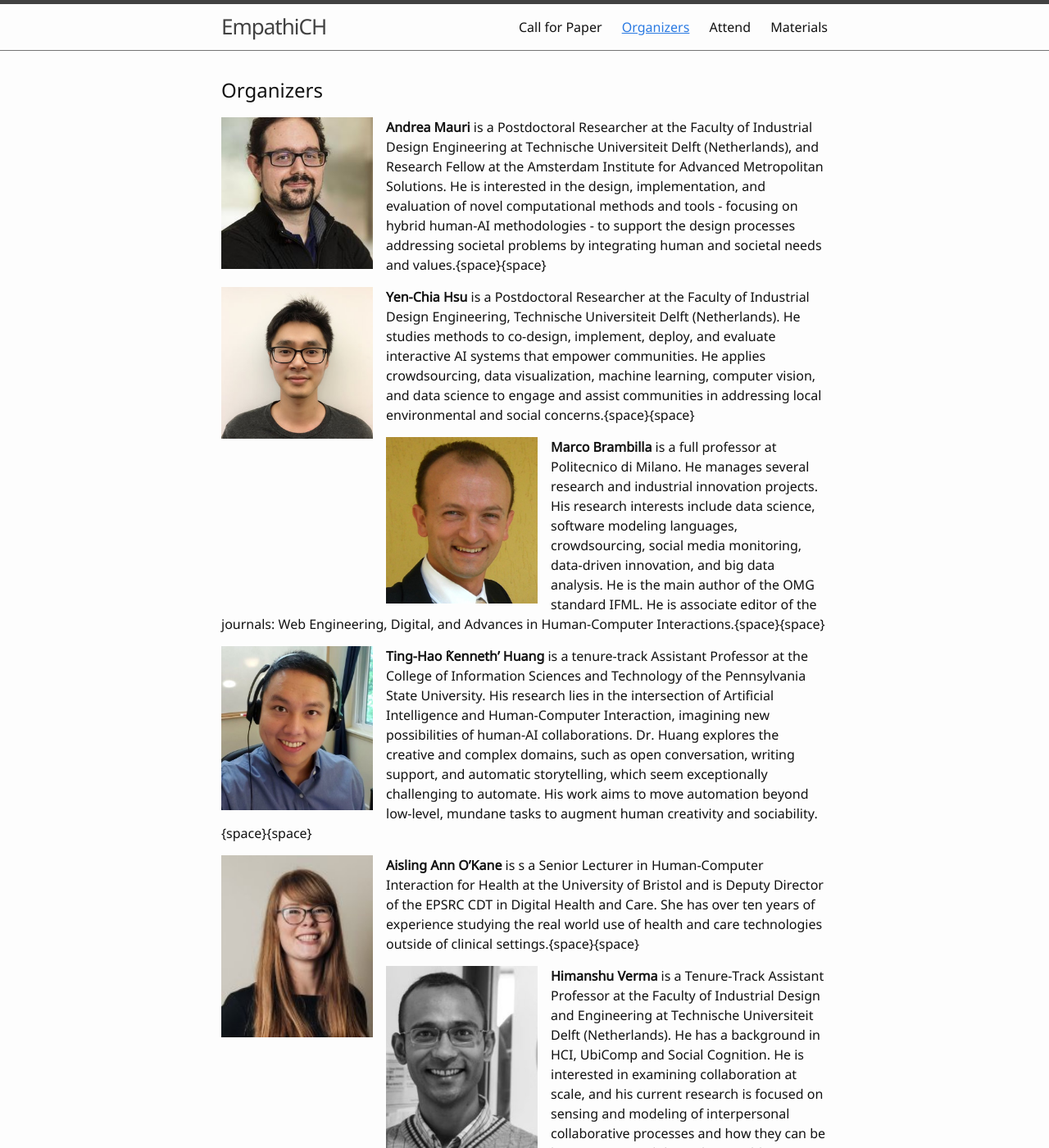
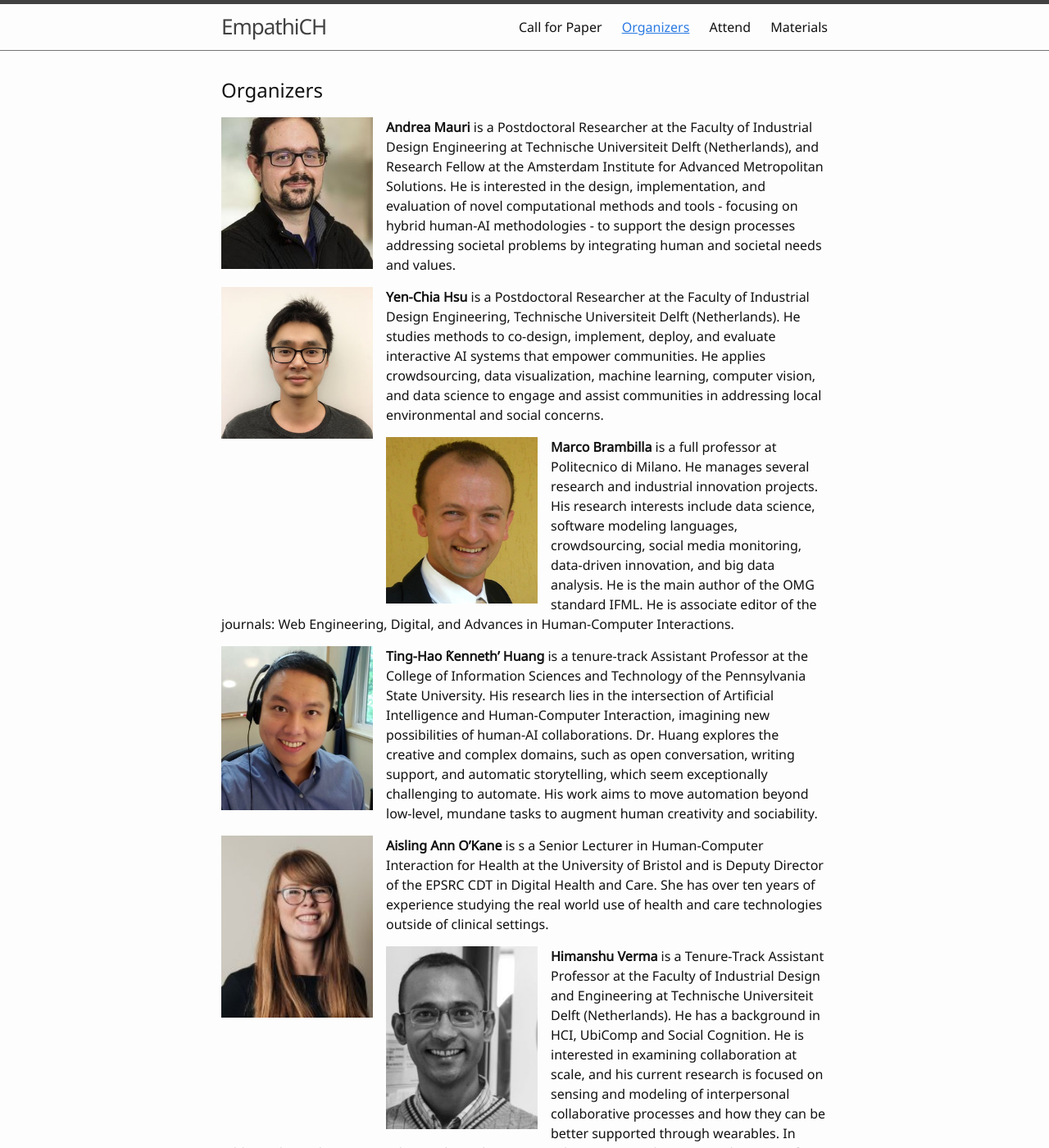
Before and after one commit to empathiCH/empathiCH.github.io, a Jekyll site: the page built from 1-organizers.md, in a window 1280 px wide and 1400 px high. Shown: the whole window at 82% size. Built offline with Jekyll 4.4.1, drawn with Linux system fonts in a browser that asks for light colours; some of the changed text lies outside the part shown.

```diff
--- a/1-organizers.md
+++ b/1-organizers.md
@@ -5,17 +5,17 @@ nav: true
 
 ## Organizers
 
-![image](/images/andrea.jpg){: .img-left} **Andrea Mauri** is a Postdoctoral Researcher at the Faculty of Industrial Design Engineering at Technische Universiteit Delft (Netherlands), and Research Fellow at the Amsterdam Institute for Advanced Metropolitan Solutions. He is interested in the design, implementation, and evaluation of novel computational methods and tools - focusing on hybrid human-AI methodologies - to support the design processes addressing societal problems by integrating human and societal needs and values.{space}{space}
+![image](/images/andrea.jpg){: .img-left} **Andrea Mauri** is a Postdoctoral Researcher at the Faculty of Industrial Design Engineering at Technische Universiteit Delft (Netherlands), and Research Fellow at the Amsterdam Institute for Advanced Metropolitan Solutions. He is interested in the design, implementation, and evaluation of novel computational methods and tools - focusing on hybrid human-AI methodologies - to support the design processes addressing societal problems by integrating human and societal needs and values.
 
-![image](/images/yenchia.jpg){: .img-left} **Yen-Chia Hsu** is a Postdoctoral Researcher at the Faculty of Industrial Design Engineering, Technische Universiteit Delft (Netherlands). He studies methods to co-design, implement, deploy, and evaluate interactive AI systems that empower communities. He applies crowdsourcing, data visualization, machine learning, computer vision, and data science to engage and assist communities in addressing local environmental and social concerns.{space}{space}
+![image](/images/yenchia.jpg){: .img-left} **Yen-Chia Hsu** is a Postdoctoral Researcher at the Faculty of Industrial Design Engineering, Technische Universiteit Delft (Netherlands). He studies methods to co-design, implement, deploy, and evaluate interactive AI systems that empower communities. He applies crowdsourcing, data visualization, machine learning, computer vision, and data science to engage and assist communities in addressing local environmental and social concerns.
 
-![image](/images/marco.jpg){: .img-left} **Marco Brambilla** is a full professor at Politecnico di Milano. He manages several research and industrial innovation projects. His research interests include data science, software modeling languages, crowdsourcing, social media monitoring, data-driven innovation, and big data analysis. He is the main author of the OMG standard IFML. He is associate editor of the journals: Web Engineering, Digital, and Advances in Human-Computer Interactions.{space}{space}
+![image](/images/marco.jpg){: .img-left} **Marco Brambilla** is a full professor at Politecnico di Milano. He manages several research and industrial innovation projects. His research interests include data science, software modeling languages, crowdsourcing, social media monitoring, data-driven innovation, and big data analysis. He is the main author of the OMG standard IFML. He is associate editor of the journals: Web Engineering, Digital, and Advances in Human-Computer Interactions.
 
-![image](/images/tinghao.jpg){: .img-left} **Ting-Hao `Kenneth' Huang** is a tenure-track Assistant Professor at the College of Information Sciences and Technology of the Pennsylvania State University. His research lies in the intersection of Artificial Intelligence and Human-Computer Interaction, imagining new possibilities of human-AI collaborations. Dr. Huang explores the creative and complex domains, such as open conversation, writing support, and automatic storytelling, which seem exceptionally challenging to automate. His work aims to move automation beyond low-level, mundane tasks to augment human creativity and sociability.{space}{space}
+![image](/images/tinghao.jpg){: .img-left} **Ting-Hao `Kenneth' Huang** is a tenure-track Assistant Professor at the College of Information Sciences and Technology of the Pennsylvania State University. His research lies in the intersection of Artificial Intelligence and Human-Computer Interaction, imagining new possibilities of human-AI collaborations. Dr. Huang explores the creative and complex domains, such as open conversation, writing support, and automatic storytelling, which seem exceptionally challenging to automate. His work aims to move automation beyond low-level, mundane tasks to augment human creativity and sociability.
 
-![image](/images/aisling.jpg){: .img-left} **Aisling Ann O'Kane** is s a Senior Lecturer in Human-Computer Interaction for Health at the University of Bristol and is Deputy Director of the EPSRC CDT in Digital Health and Care. She has over ten years of experience studying the real world use of health and care technologies outside of clinical settings.{space}{space}
+![image](/images/aisling.jpg){: .img-left} **Aisling Ann O'Kane** is s a Senior Lecturer in Human-Computer Interaction for Health at the University of Bristol and is Deputy Director of the EPSRC CDT in Digital Health and Care. She has over ten years of experience studying the real world use of health and care technologies outside of clinical settings.
 
-![image](/images/himanshu.jpg){: .img-left} **Himanshu Verma** is a Tenure-Track Assistant Professor at the Faculty of Industrial Design and Engineering at Technische Universiteit Delft (Netherlands). He has a background in HCI, UbiComp and Social Cognition. He is interested in examining collaboration at scale, and his current research is focused on sensing and modeling of interpersonal collaborative processes and how they can be better supported through wearables. In addition, he is also interested in studying the perceptual, cognitive and experiential aspects of human-AI collaboration.{space}{space}
+![image](/images/himanshu.jpg){: .img-left} **Himanshu Verma** is a Tenure-Track Assistant Professor at the Faculty of Industrial Design and Engineering at Technische Universiteit Delft (Netherlands). He has a background in HCI, UbiComp and Social Cognition. He is interested in examining collaboration at scale, and his current research is focused on sensing and modeling of interpersonal collaborative processes and how they can be better supported through wearables. In addition, he is also interested in studying the perceptual, cognitive and experiential aspects of human-AI collaboration.
 
 ## Program Committee
 
```
